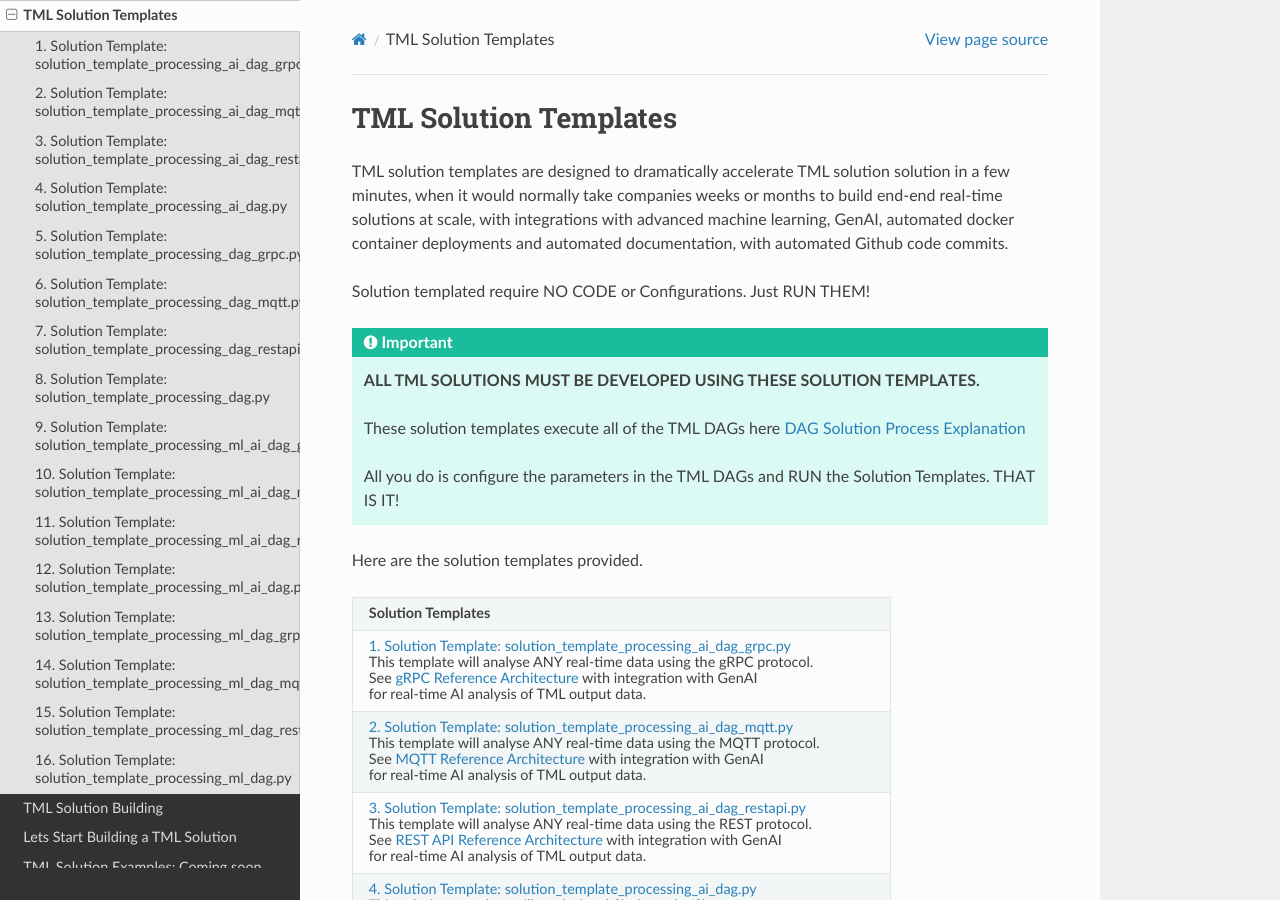
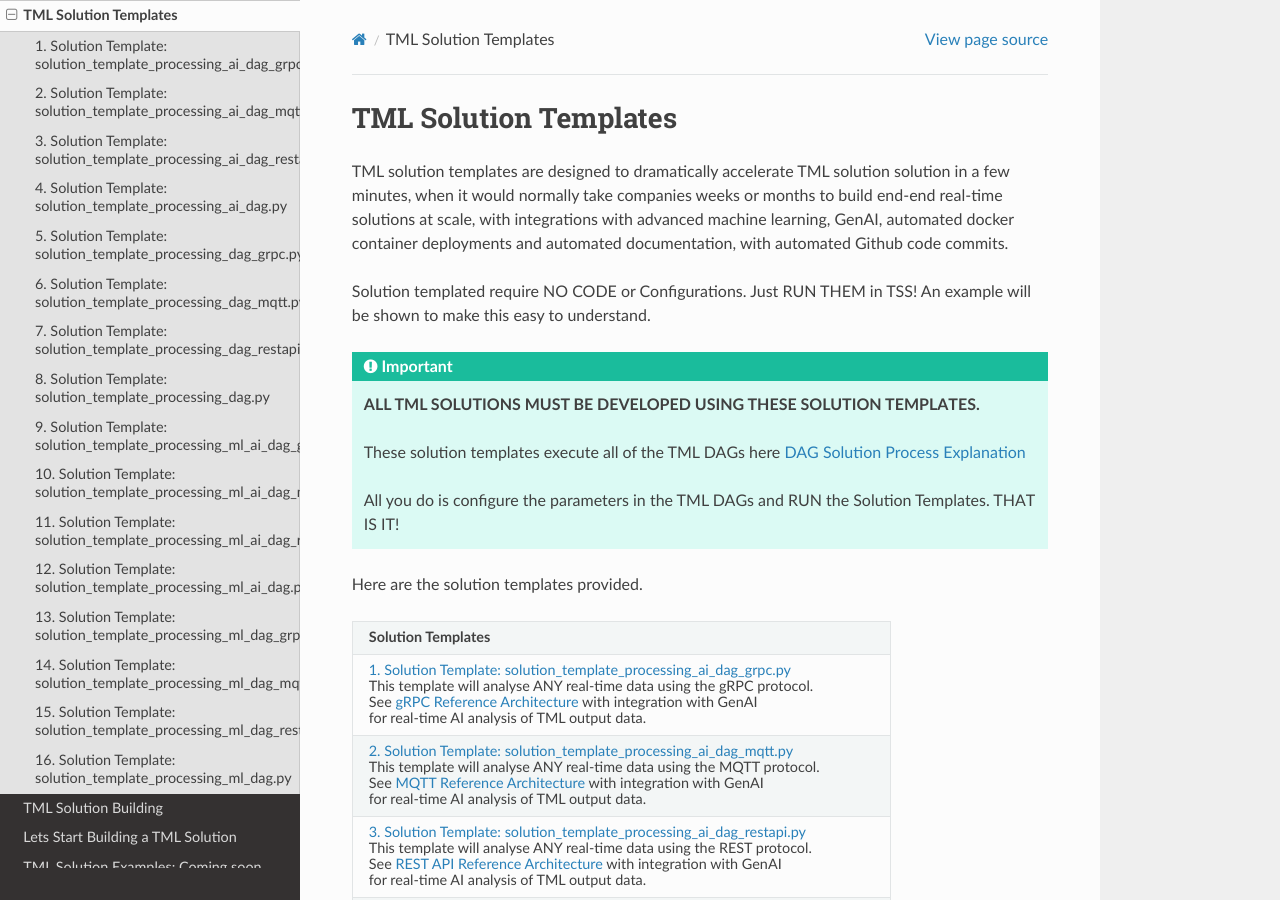
Before and after one commit to smaurice101/readthedocs, a Sphinx documentation site: the page built from docs/source/solutions.rst, in a window 1280 px wide and 900 px high. Built offline with Sphinx 7.4.7 and the Read the Docs theme 2.0.0, drawn with Linux system fonts in a browser that asks for light colours.

Commit message:
Update solutions.rst

```diff
--- a/docs/source/solutions.rst
+++ b/docs/source/solutions.rst
@@ -3,7 +3,7 @@
 
 TML solution templates are designed to dramatically accelerate TML solution solution in a few minutes, when it would normally take companies weeks or months to build end-end real-time solutions at scale, with integrations with advanced machine learning, GenAI, automated docker container deployments and automated documentation, with automated Github code commits.
 
-Solution templated require NO CODE or Configurations.  Just RUN THEM!
+Solution templated require NO CODE or Configurations.  Just RUN THEM in TSS! An example will be shown to make this easy to understand.
 
 .. important::
    **ALL TML SOLUTIONS MUST BE DEVELOPED USING THESE SOLUTION TEMPLATES.**
```
